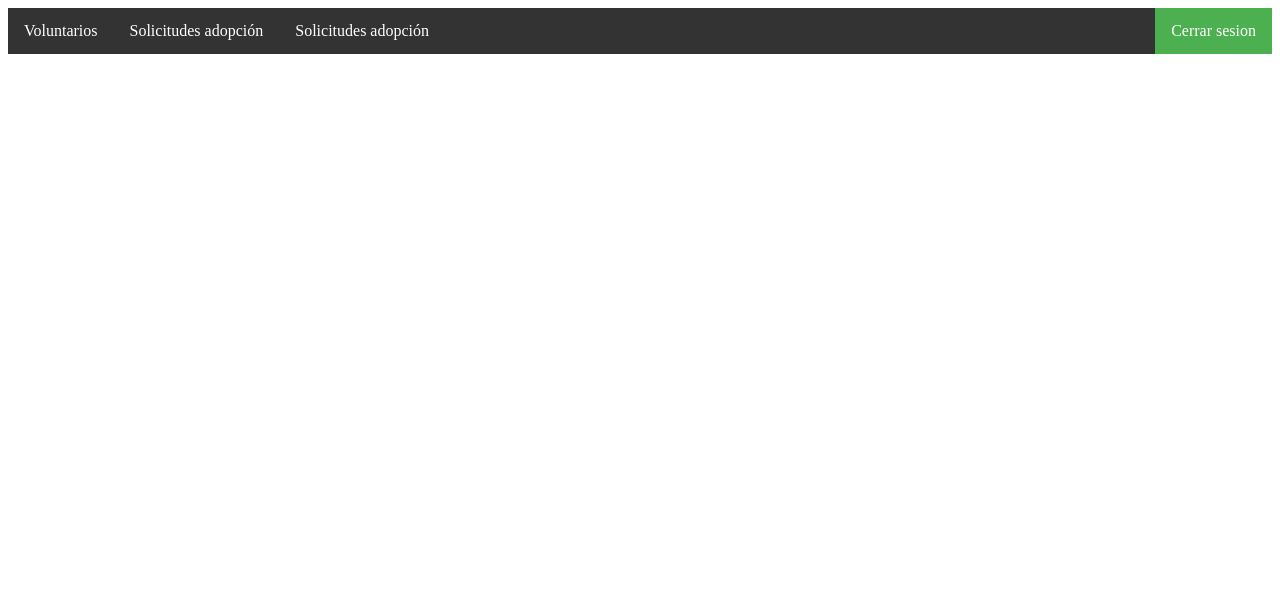
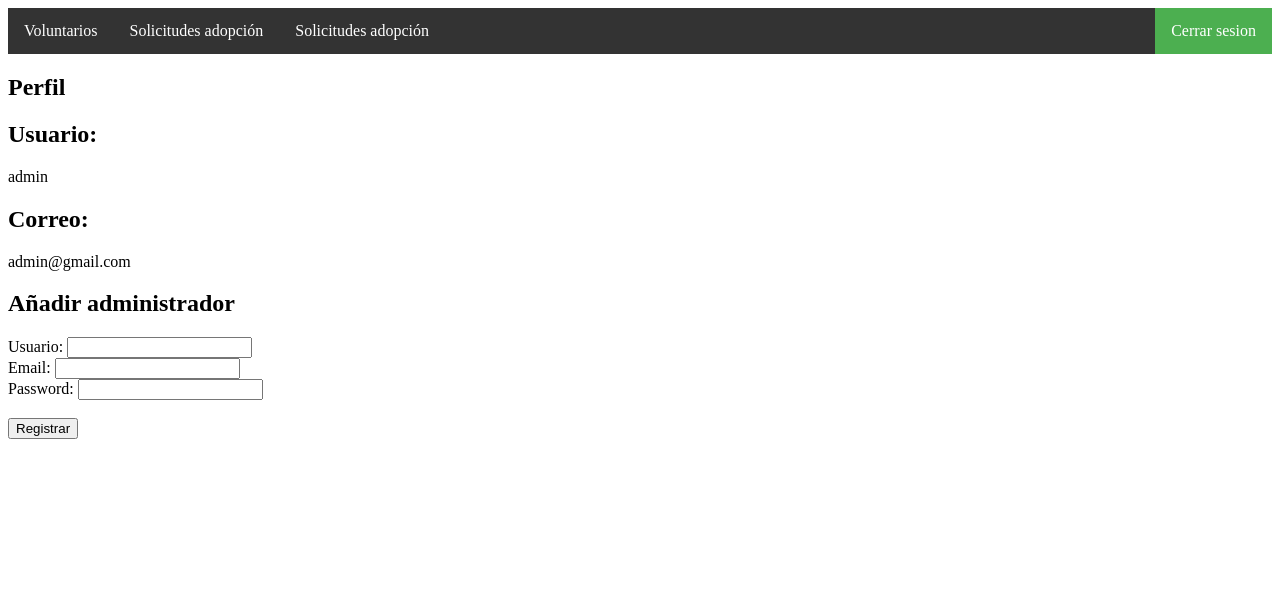
Before and after one commit to nestorcalvo/Happy-Animals, a PHP site: page /php/administrador.php in a window 1280 px wide. Shown: the top 592 px of the page. Run offline with PHP 8.4, Linux system fonts and the light colour scheme; data comes from the database, SQL or seed files in the repository.

Commit message:
Administrador: datos basicos y nuevo admin

```diff
--- a/php/administrador.php
+++ b/php/administrador.php
@@ -11,9 +11,54 @@
         <li><a href="solicitudes_add.php">Solicitudes adopción</a></li>
         <li><a href="adopcion_acept.php">Solicitudes adopción</a></li>
         <li style="float:right"><a class="active" href="../index.html" id="close_sesion">Cerrar sesion</a></li>
+
     </ul>
+    <h2>Perfil</h2>
+        <?php
+        #Contectarse al servidor
+        $conectar = new mysqli('localhost', 'root', '', 'happy_animals');
+        $conectar->set_charset("utf8");
+        if($conectar->connect_error){
+            echo "No se pudo conectar con el server";
+        }
+        $user = 'admin';
+        $sql = "SELECT * FROM `administradores` WHERE usuarioadmin = '$user'";
+        $ejecutar = $conectar->query($sql);
 
+        if(!$ejecutar){
+            echo "Hubo error al ejectuar la cola";
+            echo "<br>";
+            echo $conectar->error;
+        }
+        else{
+            while($rows = mysqli_fetch_assoc($ejecutar)){
+                echo "<h2>Usuario:</h2>";
+                echo $rows['usuarioadmin'];
+                echo "<br>";
+                echo "<h2>Correo:</h2>";
+                echo $rows['correo'];
+
+            }
+
+
+        }
+    ?>
+    <h2>Añadir administrador</h2>
+    <form action="add_admin.php" method="post" id="add_admin" target="frame_admin">
+        <label for="add_admin">Usuario: </label>
+        <input type="text" id="user_admin" name="user_admin" required>
+        <br>
+        <label for="add_admin">Email: </label>
+        <input type="email" id="email_admin" name="email_admin" required>
+        <br>
+        <label for="add_admin">Password: </label>
+        <input type="password" id="pass_admin" name="pass_admin" required>
+        <br>
+        <br>
+        <input type="submit" value="Registrar">
+    </form>
+    <iframe name="frame_admin" frameborder="0">
+    </iframe>
 
 </body>
 </html>
-<?php
```
Also changed, not shown: php/add_admin.php (added, +25 -0 lines). Lines whose indentation alone changed are shown as unchanged.
